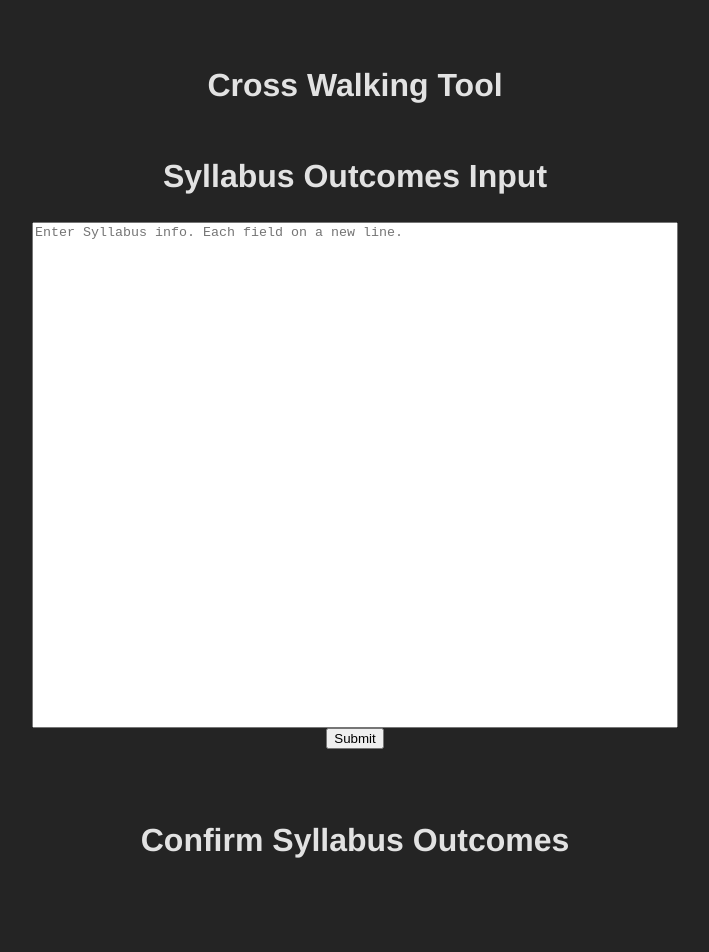
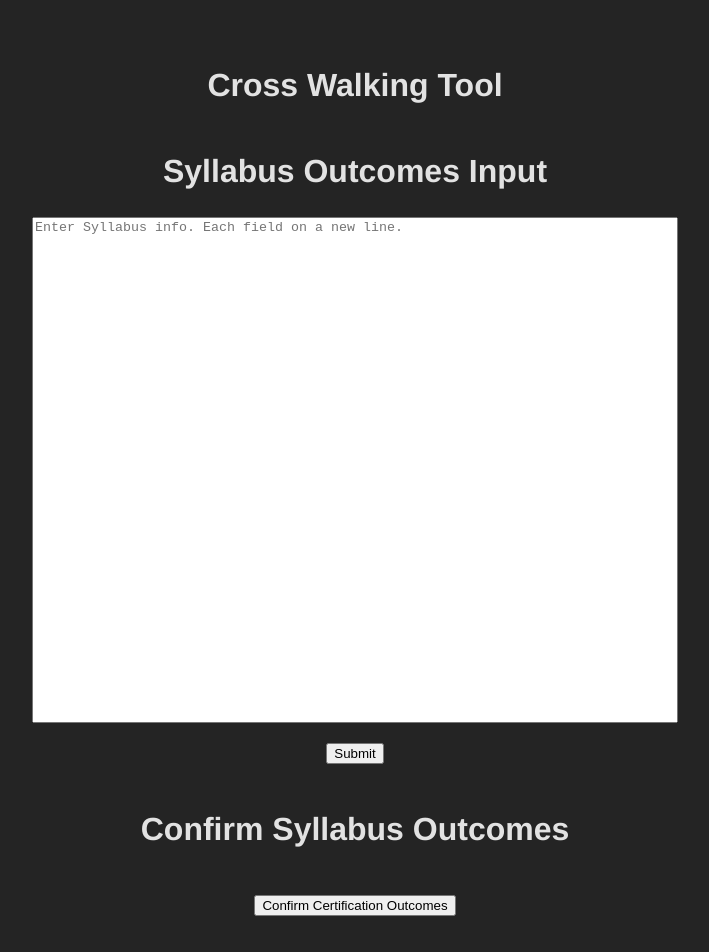
Before and after one commit to friedaabdo/Cross-Walking-Tool, a React (Vite) app: page /syllabus in a window 1280 px wide. Shown: the top 952 px of the page, without its empty margins (285-994 px from the left). Built offline with nearby package versions, Linux system fonts and the light colour scheme.

Commit message:
did the button component and put it into effect, but i got a bit carried away tryign to fix the useStates

```diff
--- /dev/null
+++ b/src/Components/button.css
@@ -0,0 +1,4 @@
+button {
+    margin-top: 20px;
+  margin-bottom: 20px;
+}
--- /dev/null
+++ b/src/Components/button.jsx
@@ -0,0 +1,8 @@
+import "./button.css"
+
+function Button({onClick, text}) {
+    return (
+        <button onClick={onClick}>{text}</button>
+    )
+}
+export default Button
--- a/src/Components/textarea.jsx
+++ b/src/Components/textarea.jsx
@@ -1,19 +1,11 @@
 import './textarea.css'
-function Textarea({pageName, onLinesChange}) {
-
-    const handleTextAreaInput = (e) => {
-        const textarea = e.target;
-        const lines = textarea.value
-            .split('\n')
-            .map((line) => line.trim())
-            .filter((line) => line !== '');
-        onLinesChange(lines);
-
-    };
-
+function Textarea({pageName, textareaRef}) {
     return (
         <div>
-            { <textarea placeholder={`Enter ${pageName} info. Each field on a new line.`} onInput={handleTextAreaInput} /> }
+            <textarea
+                ref={textareaRef}
+                placeholder={`Enter ${pageName} info. Each field on a new line.`}
+            />
         </div>
     )
 }
--- a/src/Pages/OutcomesInput.jsx
+++ b/src/Pages/OutcomesInput.jsx
@@ -1,23 +1,38 @@
 // create a react page with a text box input and submit button.
-import { useState } from 'react'
+import { useRef, useState } from 'react'
 import './OutcomesInput.css'
 import CertTextarea from '../Components/textarea'
 import ConfirmCertInfo from '../Components/confirmationArea'
+import Submit from '../Components/button'
+import ConfirmCert from '../Components/button'
+import { useNavigate } from 'react-router-dom'
 
 function OutcomesInput({pageName}) {
-    const [draftLines, setDraftLines] = useState([])
     const [lines, setLines] = useState([])
+    const textareaRef = useRef(null)
 
     const handleSubmit = () => {
-        setLines(draftLines)
+        const value = textareaRef.current?.value ?? ''
+        const submittedLines = value
+            .split('\n')
+            .map((line) => line.trim())
+            .filter((line) => line !== '')
+        setLines(submittedLines)
+    }
+
+
+    const navigate = useNavigate()
+    const navigateToSyllabus = () => {
+        navigate('/syllabus')
     }
 
     return (
         <div id = "outcomes-div">
             <h1>{pageName} Outcomes Input</h1>
-            <CertTextarea pageName={pageName} onLinesChange={setDraftLines} />
-            <button onClick={handleSubmit}>Submit</button>
+            <CertTextarea pageName={pageName} textareaRef={textareaRef} />
+            <Submit onClick={handleSubmit} text="Submit" />
             <ConfirmCertInfo pageName={pageName} lines={lines} />
+            <ConfirmCert onClick={navigateToSyllabus} text="Confirm Certification Outcomes" />
         </div>
     )
 }
```
